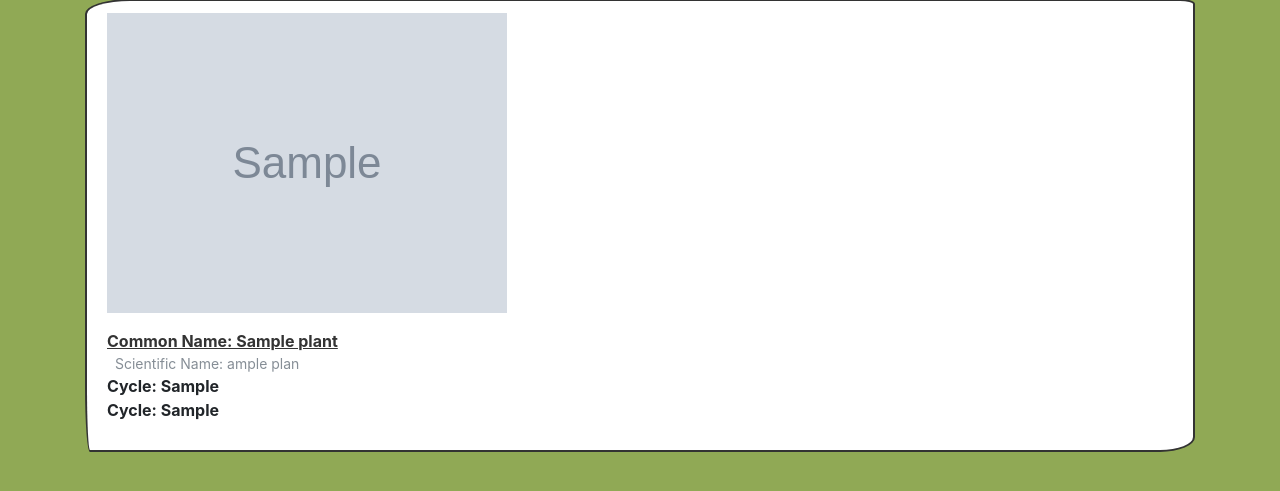
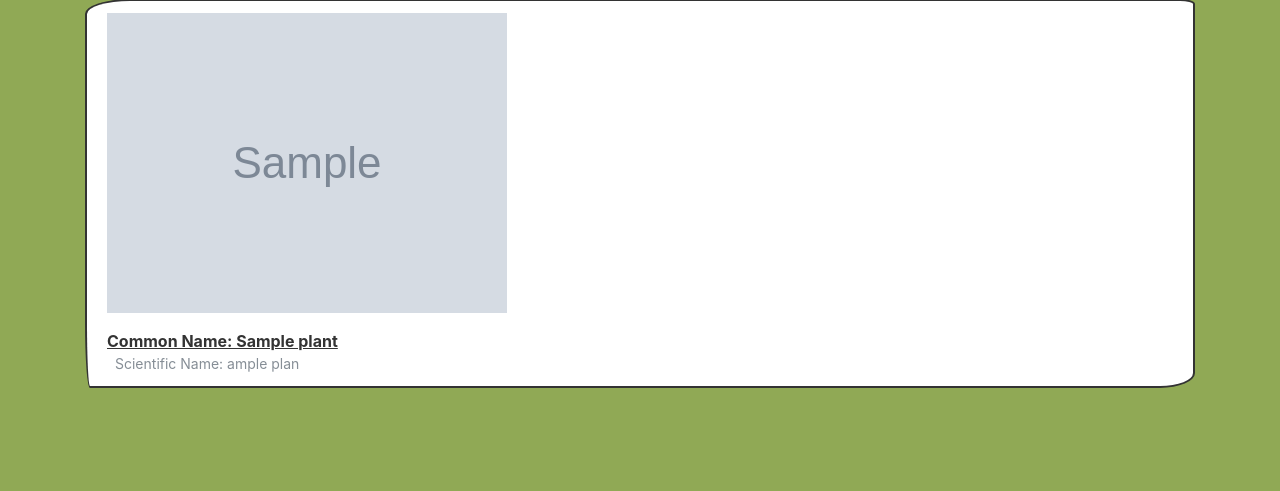
Before and after one commit to carl-molina/plant-app, a Flask app: template templates/saved.html in a window 1280 px wide. Shown: the part 217-708 px from the top of the page. Run offline with Flask 3, Linux system fonts and the light colour scheme; the template is opened without the code that fills it: values that come from a table or form of the project are taken from there, others are empty; tables that the repository leaves empty hold one stand-in row (values such as "Sample post"); grey boxes marked "Sample" are stand-in pictures; some libraries are stand-ins or nearby versions; some web fonts are replaced.

Commit message:
Commented out test code

```diff
--- a/templates/saved.html
+++ b/templates/saved.html
@@ -20,8 +20,8 @@
           <img src="{{ plant.default_image }}">
           <a href="/plants/{{ plant.id }}">Common Name: {{ plant.common_name }}</a>
           <small class="ml-2 text-muted">Scientific Name: {{ plant.scientific_name[1:-1] }}</small>
-          <span>Cycle: {{ plant.cycle }}</span>
-          <p>Cycle: {{ plant.cycle }}</p>
+          <!-- <span>Cycle: {{ plant.cycle }}</span>
+          <p>Cycle: {{ plant.cycle }}</p> -->
         </div>
       </li>
     </section>
```
